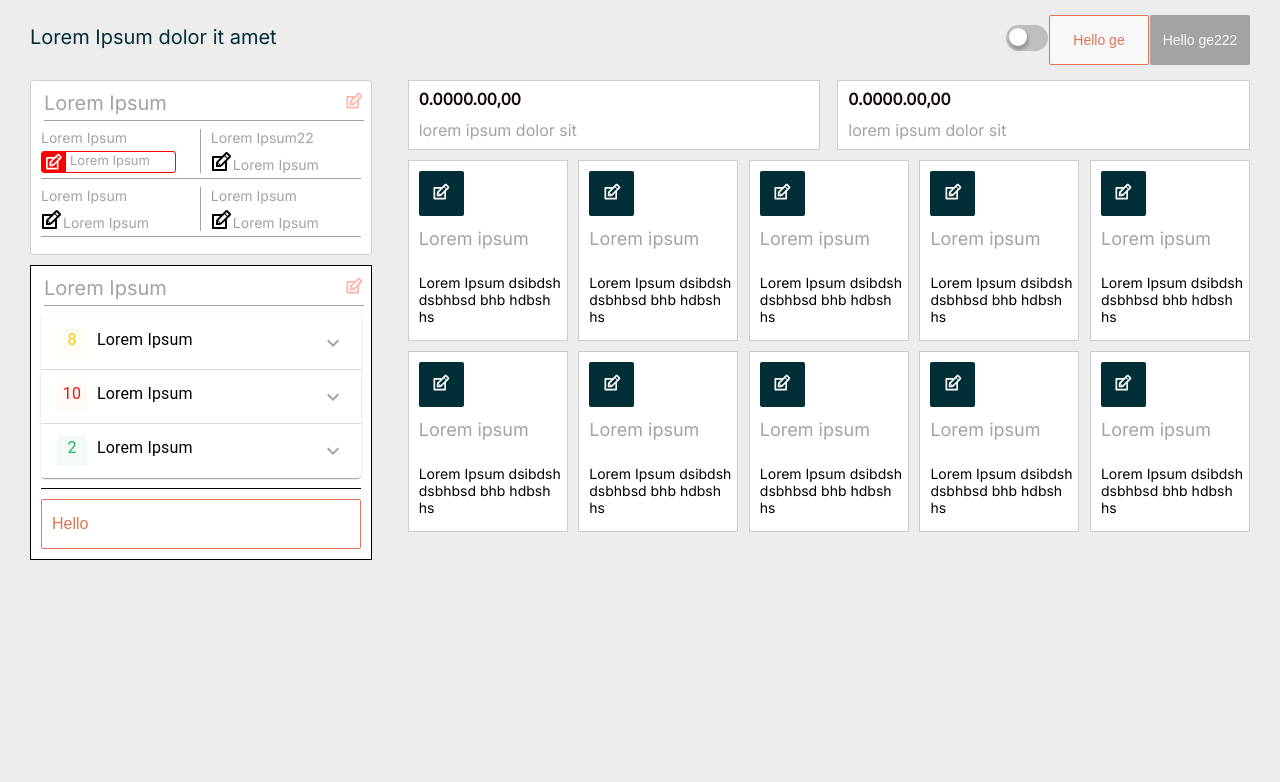
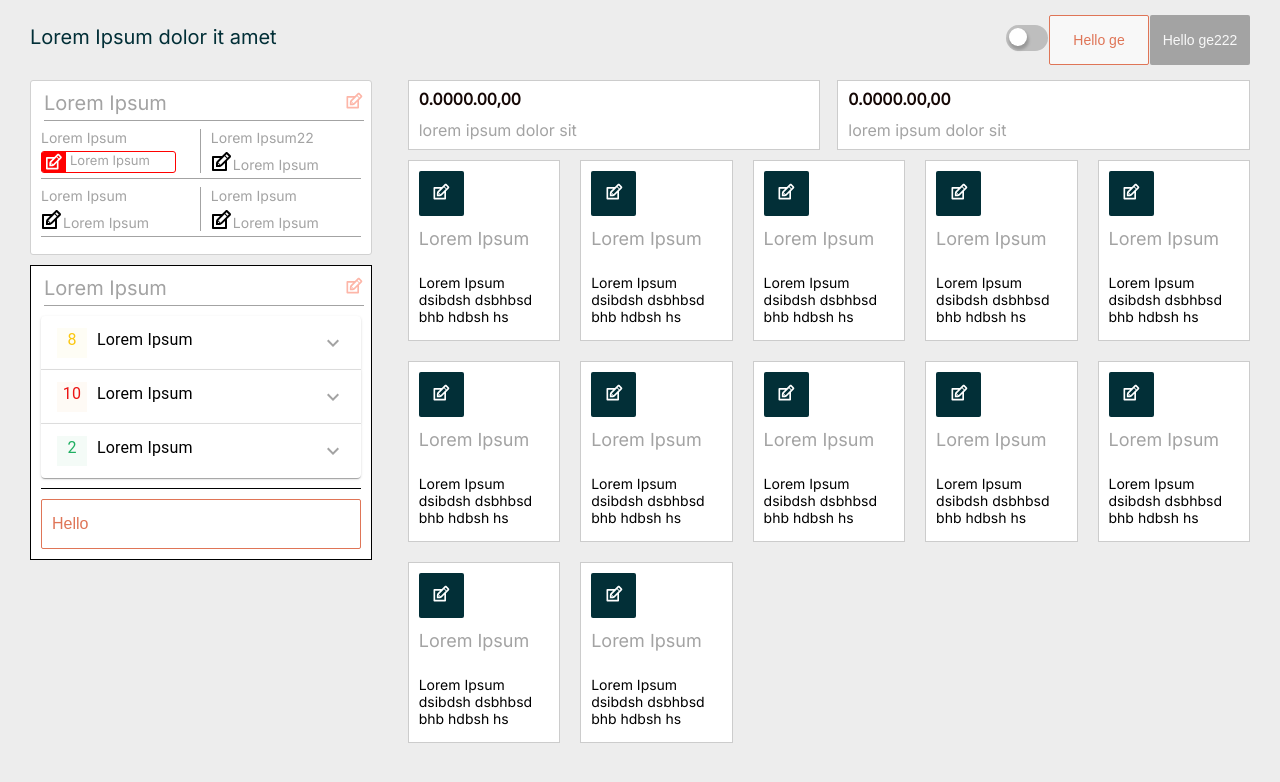
Before and after one commit to Mr-Usman/Finlex-Assignment, a React (Create React App) app: page / in a window 1280 px wide. Shown: the top 782 px of the page. Built offline with nearby package versions, Linux system fonts and the light colour scheme.

Commit message:
refactoring --Left render List from json file data

```diff
--- a/src/App.js
+++ b/src/App.js
@@ -7,8 +7,10 @@ import { light, dark } from "./styles/Theme.styled";
 import Leftbar from "./components/LeftBar";
 import * as Styled from "./styles";
 import Header from "./components/Header";
+import ServerResponseData from "./server";
 
 function App() {
+  const [productListData, setProductListData] = useState([]);
   const [themeType, setThemeType] = useState("LIGHT");
   const [theme, setTheme] = useState(light);
 
@@ -20,6 +22,10 @@ function App() {
       return "LIGHT";
     });
   };
+
+  useEffect(() => {
+    setProductListData(ServerResponseData);
+  }, []);
 
   useEffect(() => {
     if (themeType === "LIGHT") {
@@ -46,28 +52,19 @@ function App() {
               title={"lorem ipsum dolor sit"}
             />
           </Styled.ListPriceWrapper>
-          <div
-            style={{
-              display: "flex",
-              flexDirection: "column",
-              alignContent: "center",
-              marginBottom: "auto",
-            }}
-          >
-            <Styled.ListSectionWrapper>
-              <ListSection />
-              <ListSection />
-              <ListSection />
-              <ListSection />
-              <ListSection />
-            </Styled.ListSectionWrapper>
-            <Styled.ListSectionWrapper>
-              <ListSection />
-              <ListSection />
-              <ListSection />
-              <ListSection />
-              <ListSection />
-            </Styled.ListSectionWrapper>
+          <div>
+            <Styled.Row>
+              {productListData.length > 0 &&
+                productListData?.map(({ title, description }, index) => {
+                  return (
+                    <Styled.Col key={index}>
+                      <Styled.Card>
+                        <ListSection title={title} description={description} />
+                      </Styled.Card>
+                    </Styled.Col>
+                  );
+                })}
+            </Styled.Row>
           </div>
         </Styled.ListSection>
       </Styled.BodyWrapper>
--- a/src/components/ListSection/index.jsx
+++ b/src/components/ListSection/index.jsx
@@ -1,16 +1,14 @@
 import * as Styled from "./styles";
 import { EditIcon } from "../../assets/icons";
 
-const ListSection = () => {
+const ListSection = ({ title, description }) => {
   return (
     <Styled.ListCard>
       <Styled.ListItemButton>
         <EditIcon />
       </Styled.ListItemButton>
-      <Styled.Title>Lorem ipsum</Styled.Title>
-      <Styled.Description>
-        Lorem Ipsum dsibdsh dsbhbsd bhb hdbsh hs
-      </Styled.Description>
+      <Styled.Title>{title}</Styled.Title>
+      <Styled.Description>{description}</Styled.Description>
     </Styled.ListCard>
   );
 };
--- a/src/components/ListSection/styles/index.js
+++ b/src/components/ListSection/styles/index.js
@@ -1,12 +1,12 @@
 import Styled from "styled-components";
 
 const ListCard = Styled.div`
-    width: 19%;
     border: 1px solid #ccc;
     height: auto;
     background-color: ${({ theme }) => theme.colors.BoxBgColor};
     color: ${({ theme }) => theme.colors.text};
     overflow: hidden;
+    text-align: left;
 `;
 
 const ListItemButton = Styled.button`
--- /dev/null
+++ b/src/server/index.json
@@ -0,0 +1,62 @@
+[
+    {
+       "id":1,
+       "title":"Lorem Ipsum",
+       "description":"Lorem Ipsum dsibdsh dsbhbsd bhb hdbsh hs"
+    },
+    {
+       "id":2,
+       "title":"Lorem Ipsum",
+       "description":"Lorem Ipsum dsibdsh dsbhbsd bhb hdbsh hs"
+    },
+    {
+        "id":3,
+        "title":"Lorem Ipsum",
+        "description":"Lorem Ipsum dsibdsh dsbhbsd bhb hdbsh hs"
+     },
+     {
+        "id":4,
+        "title":"Lorem Ipsum",
+        "description":"Lorem Ipsum dsibdsh dsbhbsd bhb hdbsh hs"
+     },
+     {
+        "id":5,
+        "title":"Lorem Ipsum",
+        "description":"Lorem Ipsum dsibdsh dsbhbsd bhb hdbsh hs"
+     },
+     {
+        "id":6,
+        "title":"Lorem Ipsum",
+        "description":"Lorem Ipsum dsibdsh dsbhbsd bhb hdbsh hs"
+     },
+     {
+        "id":7,
+        "title":"Lorem Ipsum",
+        "description":"Lorem Ipsum dsibdsh dsbhbsd bhb hdbsh hs"
+     },
+     {
+        "id":8,
+        "title":"Lorem Ipsum",
+        "description":"Lorem Ipsum dsibdsh dsbhbsd bhb hdbsh hs"
+     },
+     {
+        "id":9,
+        "title":"Lorem Ipsum",
+        "description":"Lorem Ipsum dsibdsh dsbhbsd bhb hdbsh hs"
+     },
+     {
+        "id":10,
+        "title":"Lorem Ipsum",
+        "description":"Lorem Ipsum dsibdsh dsbhbsd bhb hdbsh hs"
+     },
+     {
+        "id":11,
+        "title":"Lorem Ipsum",
+        "description":"Lorem Ipsum dsibdsh dsbhbsd bhb hdbsh hs"
+     },
+     {
+        "id":12,
+        "title":"Lorem Ipsum",
+        "description":"Lorem Ipsum dsibdsh dsbhbsd bhb hdbsh hs"
+     }
+ ]
--- a/src/styles/index.js
+++ b/src/styles/index.js
@@ -37,4 +37,32 @@ const ListPriceWrapper = Styled.div`
     justify-content: space-between;
 `;
 
-export { BodyWrapper, ListSection, ListSectionWrapper, ListPriceWrapper };
+const Col = Styled.div`
+  float: left;
+  width: 20%;
+  padding: 0 10px;
+`;
+
+const Row = Styled.div`
+  margin: 0 -10px;
+  &: after {
+    content: "";
+    display: table;
+    clear: both;
+  }
+`;
+
+const Card = Styled.div`
+  padding: 10px 0px;
+  text-align: center;
+`;
+
+export {
+  BodyWrapper,
+  ListSection,
+  ListSectionWrapper,
+  ListPriceWrapper,
+  Col,
+  Row,
+  Card,
+};
```
